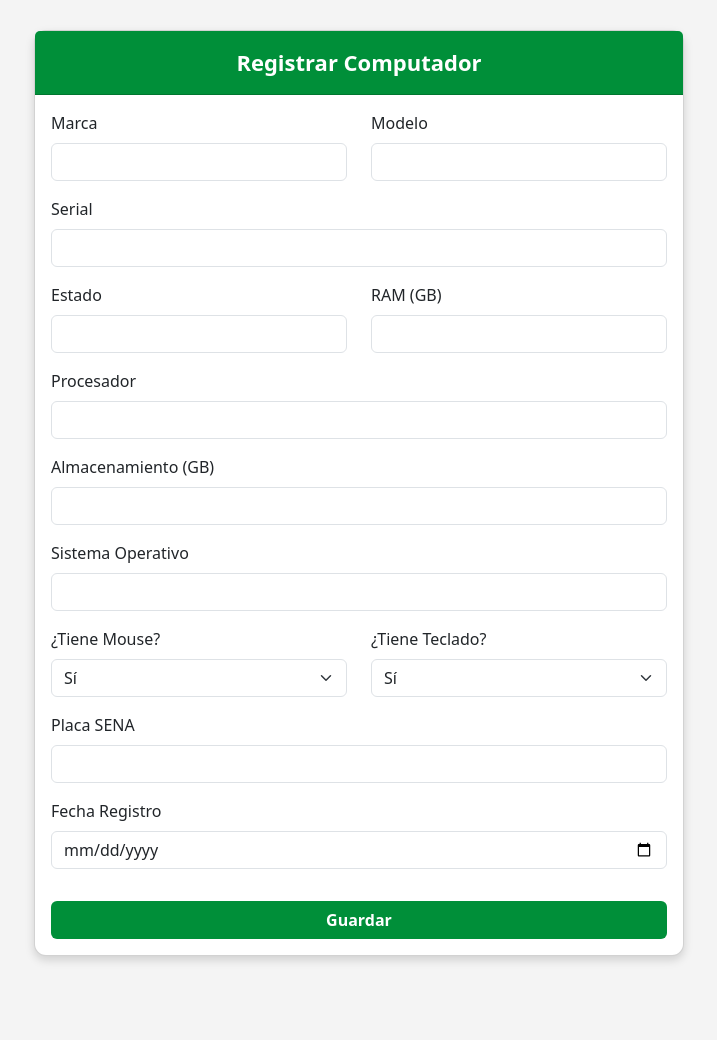
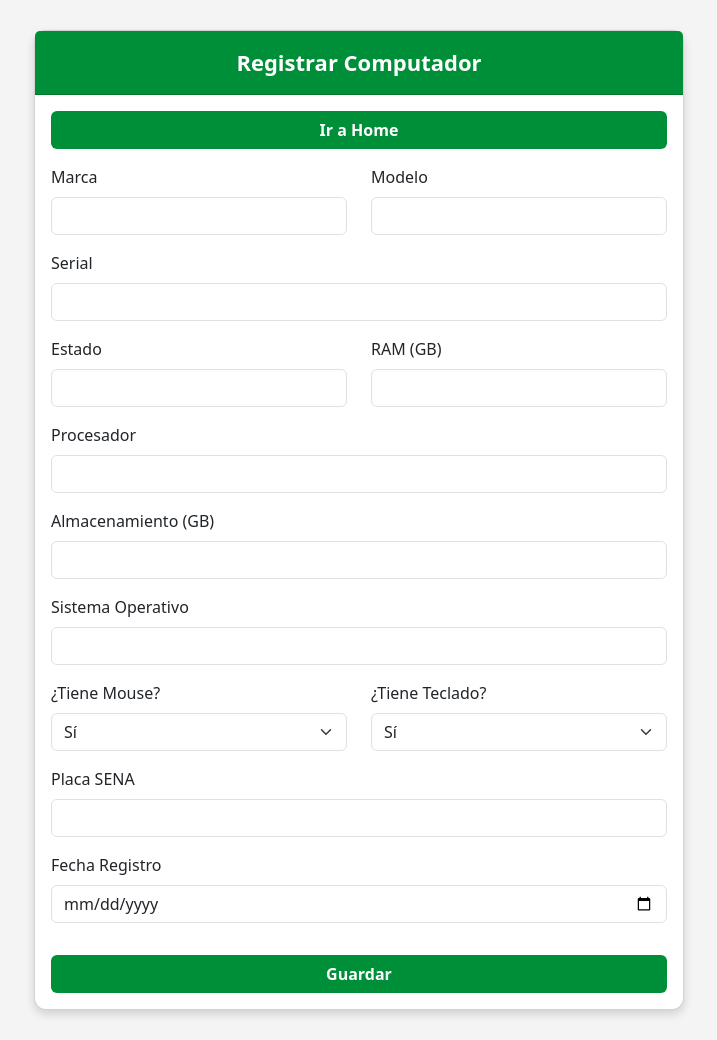
Before and after one commit to josejosegamma/PCs_sena, a Flask app: page /insertar in a window 1280 px wide. Shown: the whole page, without its empty margins (281-998 px from the left). Before the commit the page ends 962 px from the top, so only its background shows below. Run offline with Flask 3, Linux system fonts and the light colour scheme.

Commit message:
Add navigation button to home in insertar.html
Added a button to navigate to the home page.

```diff
--- a/templates/insertar.html
+++ b/templates/insertar.html
@@ -48,6 +48,10 @@
     <div class="card-header">Registrar Computador</div>
 
     <div class="card-body">
+
+        <!-- BOTÓN PARA IR A HOME -->
+        <a href="/home" class="btn btn-sena mb-3">Ir a Home</a>
+
         <form action="/insertar" method="post">
 
             <div class="row mb-3">
@@ -125,6 +129,5 @@
         </form>
     </div>
 </div>
-
 </body>
 </html>
```
